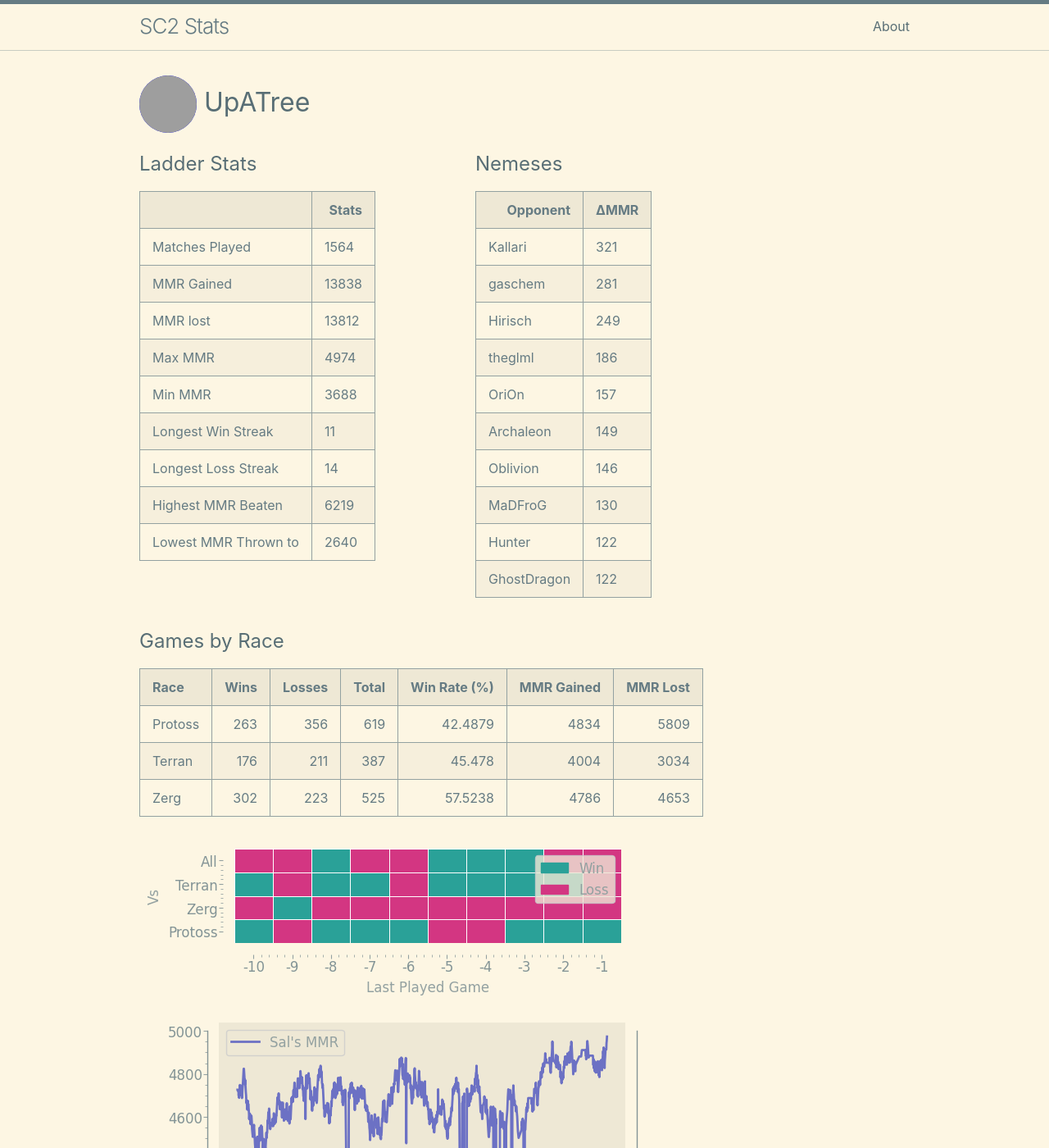
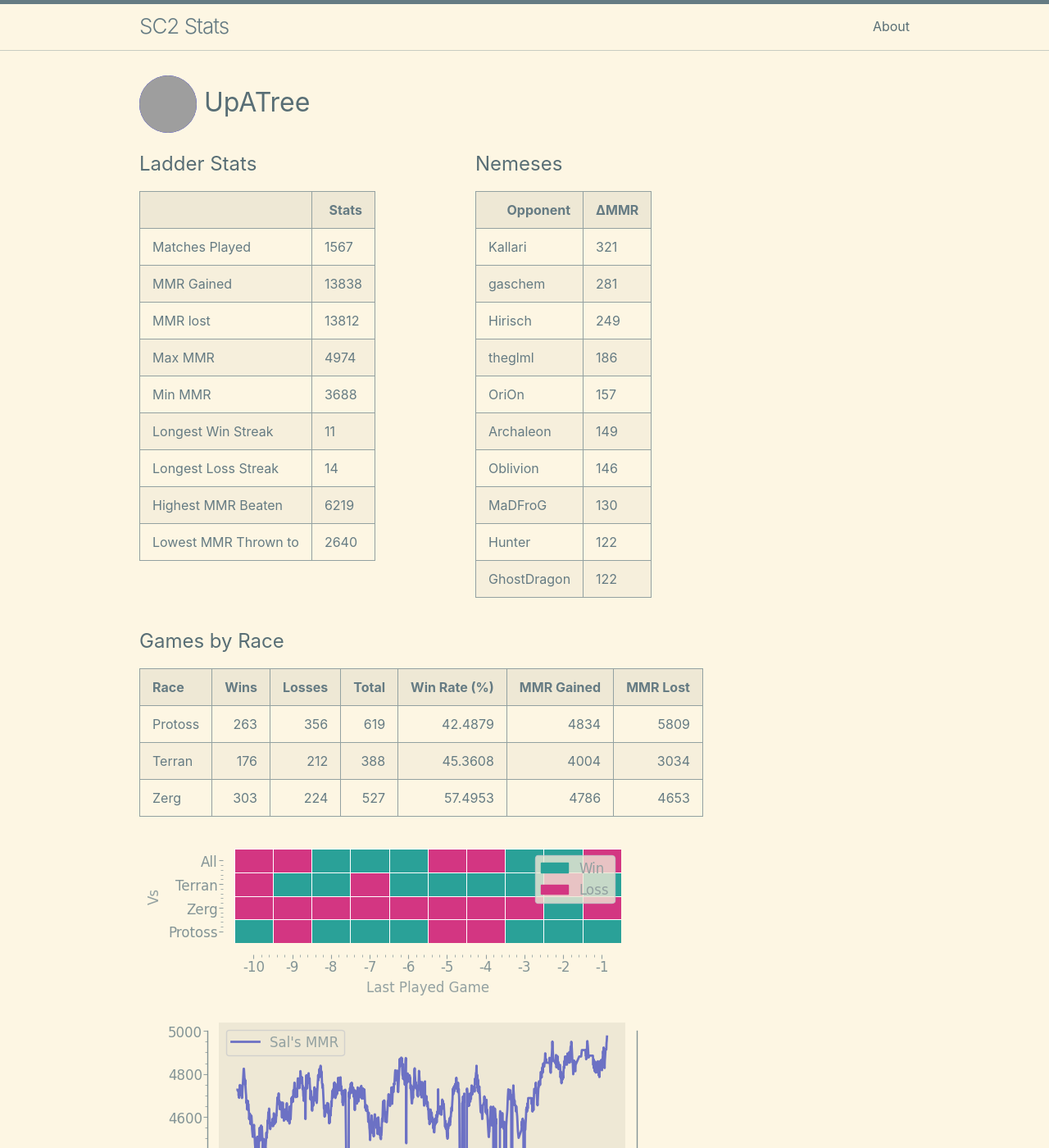
Before and after one commit to kylermurphy/UpATree, a Jekyll site: the page built from docs/index.md, in a window 1280 px wide and 1400 px high. Shown: the whole window at 82% size. Built offline with Jekyll 4.4.1, drawn with Linux system fonts in a browser that asks for light colours; grey boxes are pictures that could not be loaded.

Commit message:
running on push

```diff
--- a/docs/index.md
+++ b/docs/index.md
@@ -18,7 +18,7 @@ layout: home
   <tbody>
     <tr>
       <td>Matches Played</td>
-      <td>1564</td>
+      <td>1567</td>
     </tr>
     <tr>
       <td>MMR Gained</td>
@@ -115,8 +115,8 @@ layout: home
 | Race    |   Wins |   Losses |   Total |   Win Rate (%) |   MMR Gained |   MMR Lost |
 |:--------|-------:|---------:|--------:|---------------:|-------------:|-----------:|
 | Protoss |    263 |      356 |     619 |        42.4879 |         4834 |       5809 |
-| Terran  |    176 |      211 |     387 |        45.478  |         4004 |       3034 |
-| Zerg    |    302 |      223 |     525 |        57.5238 |         4786 |       4653 |
+| Terran  |    176 |      212 |     388 |        45.3608 |         4004 |       3034 |
+| Zerg    |    303 |      224 |     527 |        57.4953 |         4786 |       4653 |
 
 ![Games by Race](./assets/gm_hist.png)
 
--- a/log.txt
+++ b/log.txt
@@ -708,3 +708,4 @@ Writing a log file 2025-03-28 16:28:52.
 Writing a log file 2025-03-28 16:52:24.
 Writing a log file 2025-03-28 17:20:29.
 Writing a log file 2025-03-28 17:47:55.
+Writing a log file 2025-03-28 18:33:46.
```
Also changed, not shown: docs/assets/daily.png, docs/assets/gm_hist.png, docs/assets/r_wrt.png, 1 other file.
